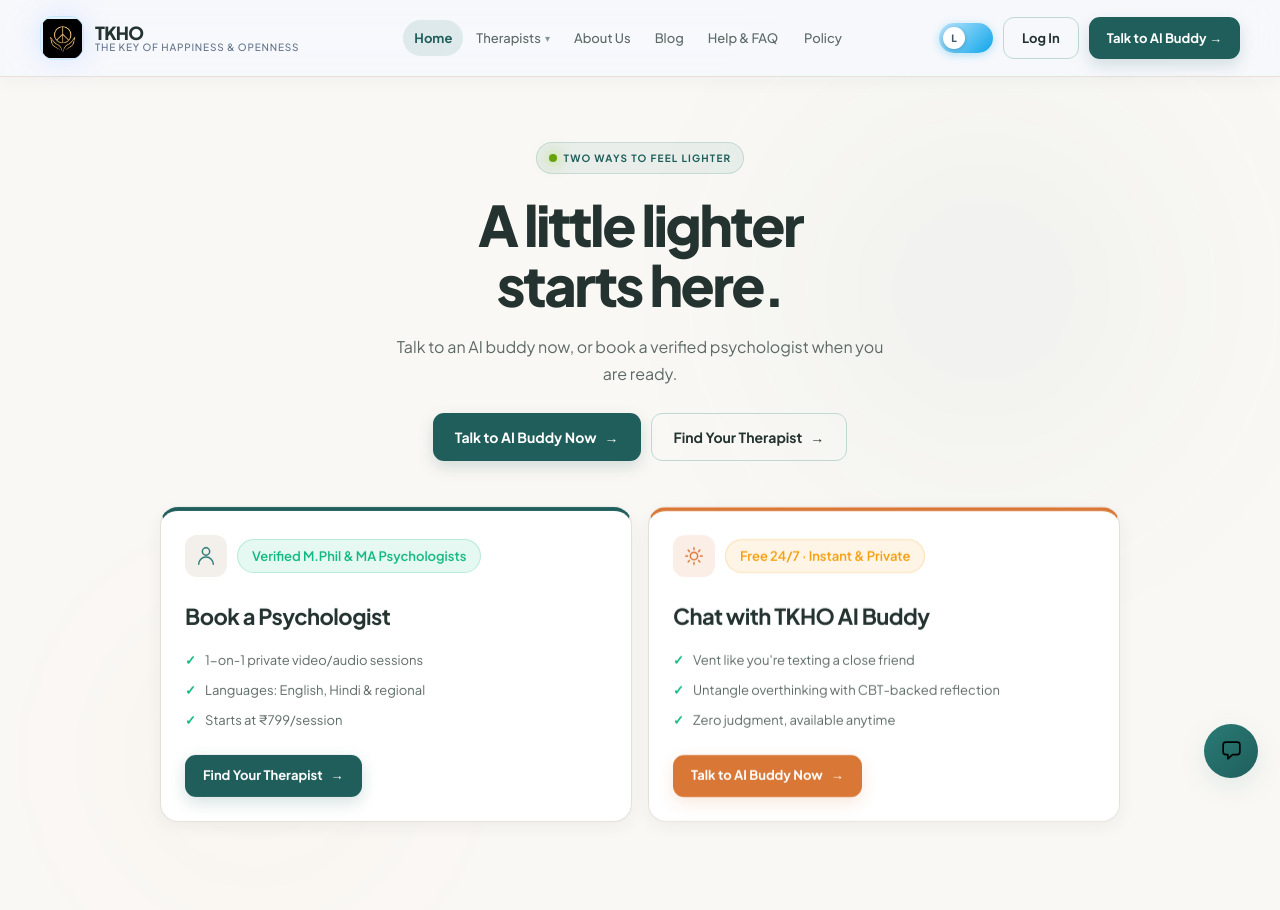
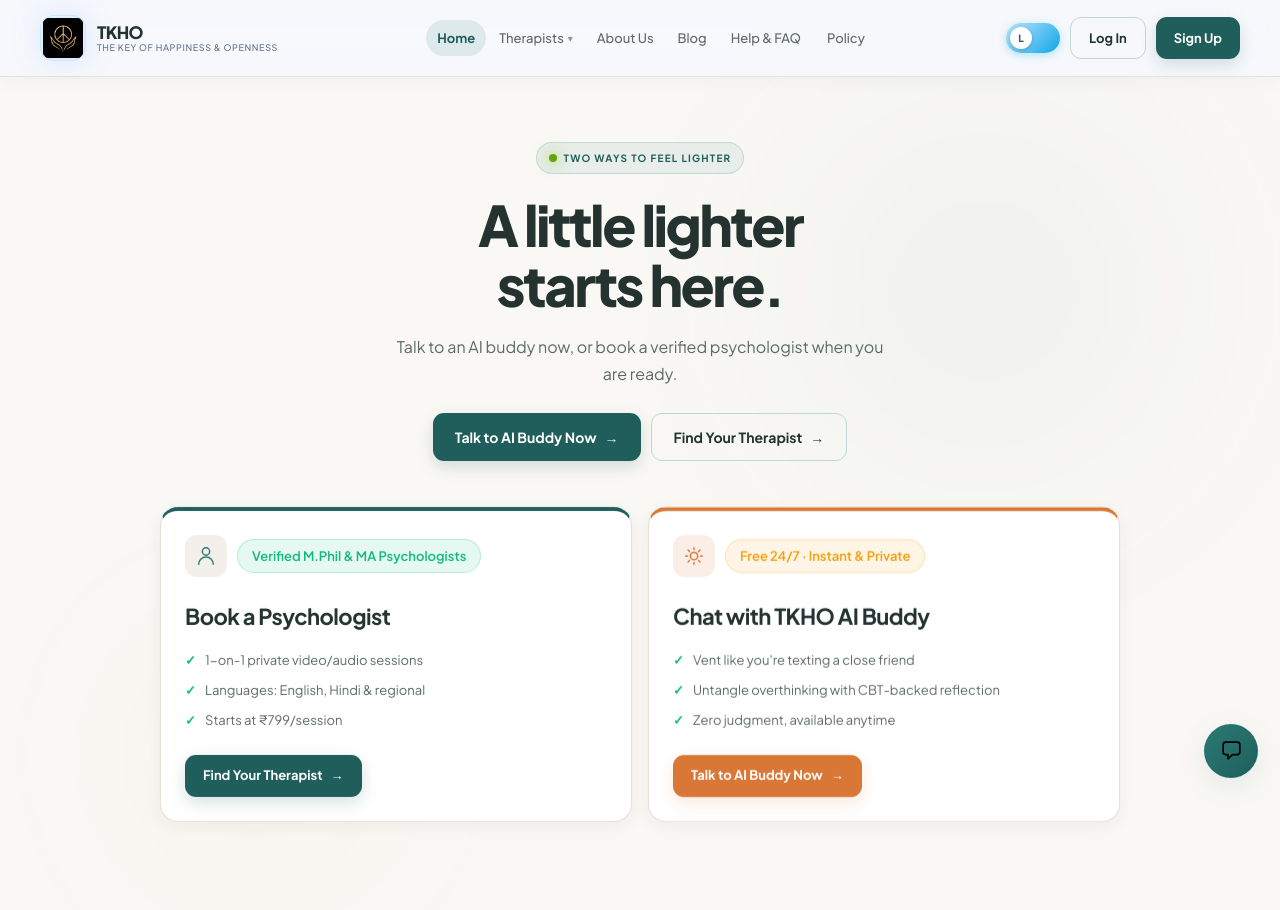
Before and after one commit to TKOH-dev-alt/TKOH-Official, a plain HTML site: page index.html in a window 1280 px wide. Shown: the top 910 px of the page. Drawn offline with Linux system fonts and the light colour scheme; no server answers.

Commit message:
Finalize TKHO public header and hero
Restore the complete two-service design, tighten logo and header alignment, and keep only Log In and Sign Up in the navigation.

Co-authored-by: Copilot App <223556219+Copilot@users.noreply.github.com>

```diff
--- a/index.html
+++ b/index.html
@@ -107,7 +107,7 @@
       <!-- Auth Buttons (logged out) -->
       <div id="nav-auth-btns" style="display:flex;gap:8px">
         <button class="btn btn-outline btn-sm" onclick="openAuth('login')">Log In</button>
-        <button class="btn btn-primary btn-sm" onclick="openBuddyExperience()">Talk to AI Buddy →</button>
+        <button class="btn btn-primary btn-sm" onclick="openAuth('signup')">Sign Up</button>
       </div>
 
       <!-- User Pill (logged in) -->
@@ -135,7 +135,7 @@
     <a href="#" onclick="mobileNav('policy')">Policy</a>
     <div class="mobile-auth">
       <button class="btn btn-outline" style="flex:1" onclick="openAuth('login');toggleMobile()">Log In</button>
-      <button class="btn btn-primary" style="flex:1" onclick="openBuddyExperience();toggleMobile()">Talk to AI Buddy →</button>
+      <button class="btn btn-primary" style="flex:1" onclick="openAuth('signup');toggleMobile()">Sign Up</button>
     </div>
   </div>
 </nav>
--- a/styles.css
+++ b/styles.css
@@ -1354,6 +1354,12 @@ body {
 [data-theme="dark"] #nav { background:var(--bg-nav); border-bottom-color:var(--border); }
 .nav-inner { width:min(1200px, calc(100% - 48px)); height:76px; padding:0; }
 .nav-logo { margin-right:18px; }
+.nav-logo { flex-shrink:0; }
+.logo-img-wrap { width:46px; height:46px; }
+.logo-img { width:40px; height:40px; }
+.logo-text-wrap { min-width:156px; }
+.logo-name { font-size:17px; }
+.logo-tag { font-size:9px; line-height:1.25; letter-spacing:.07em; white-space:nowrap; }
 .nav-links { gap:2px; }
 .nav-links a { padding:8px 11px; font-size:13px; color:var(--text-2); }
 .nav-links a:hover, .nav-links a.active { color:var(--accent-dark); background:var(--accent-glow); }
```
